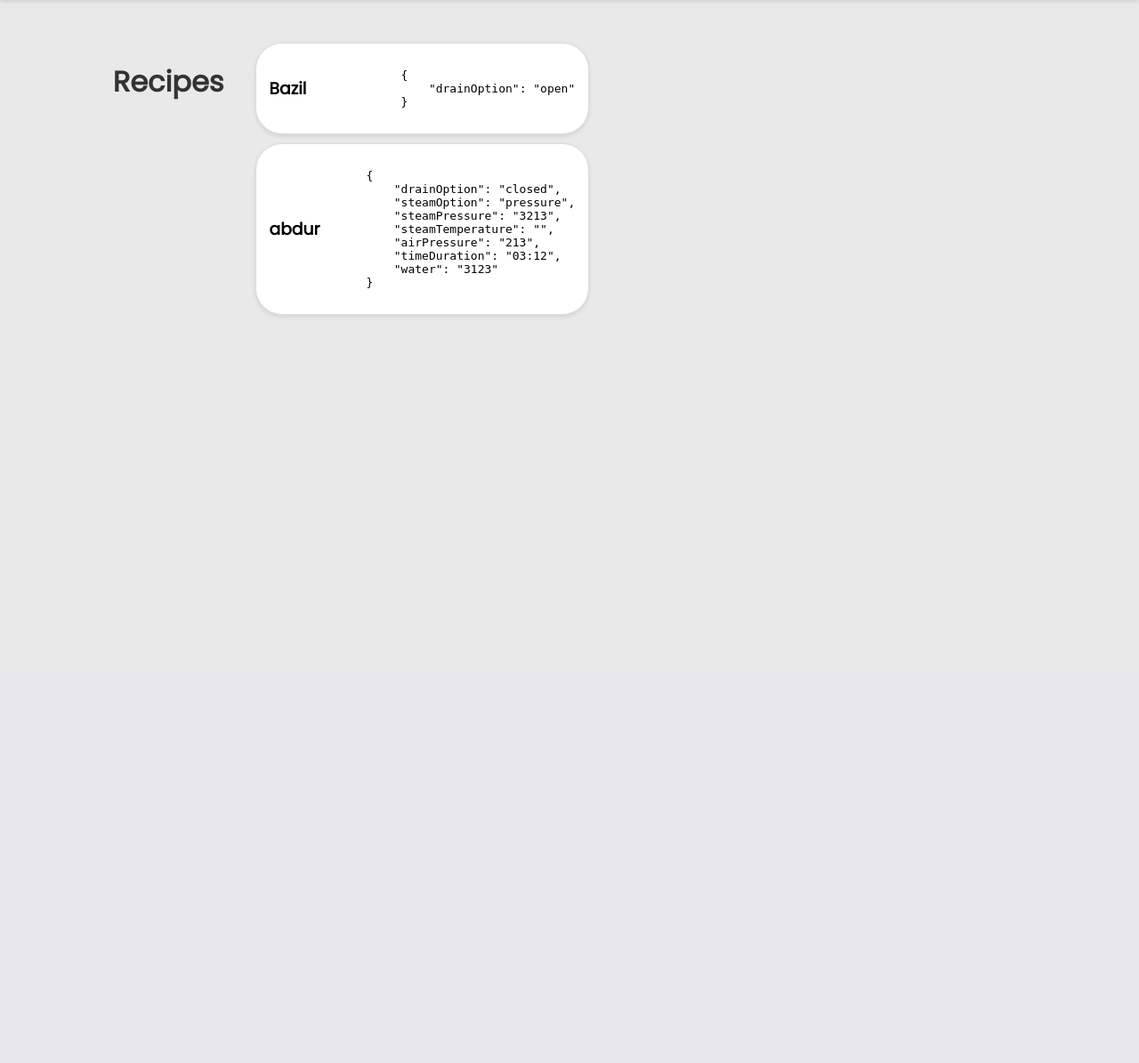
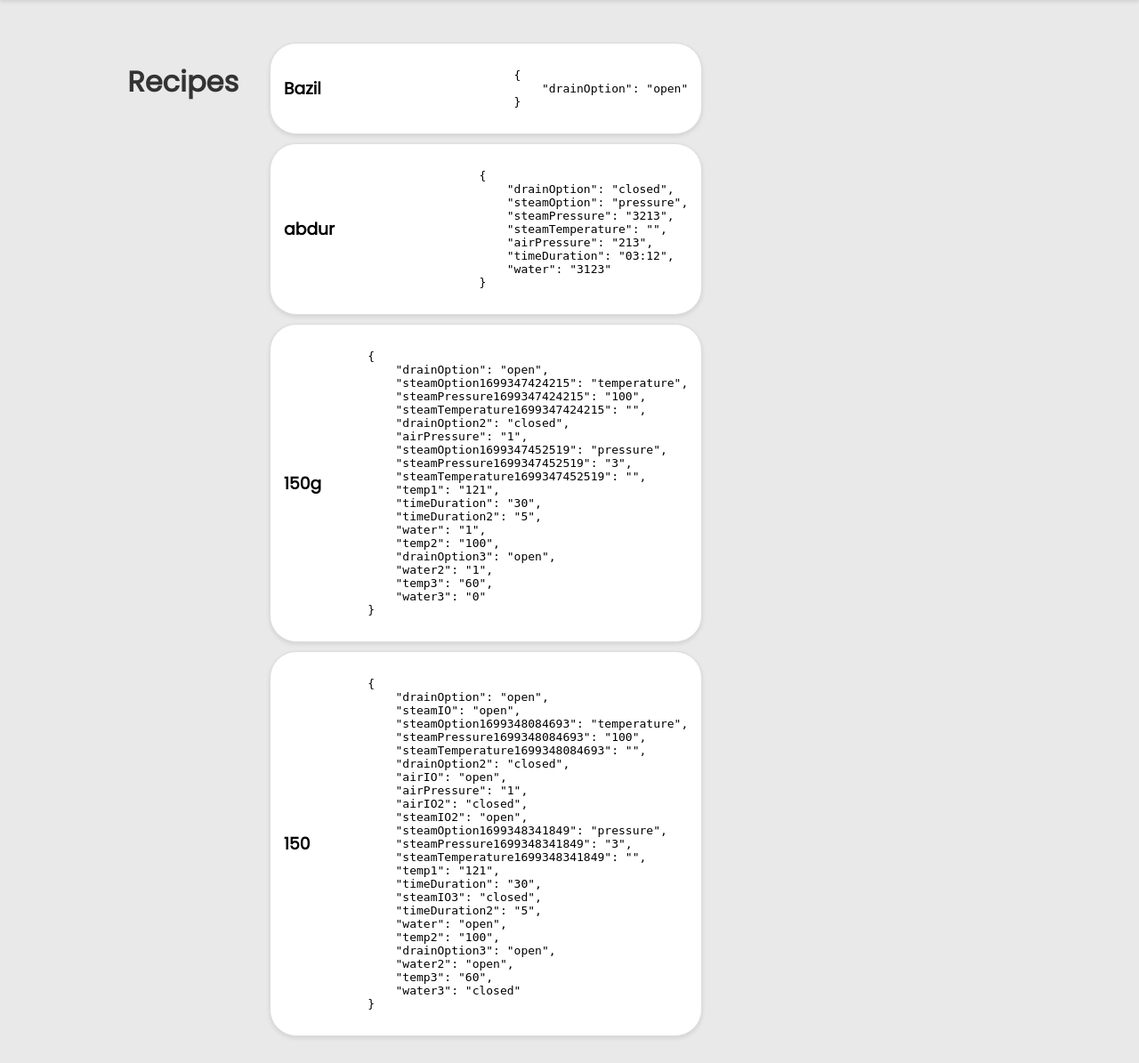
Before and after one commit to bazil852/Autoclave-ESP32, a Flask app: page /recipes in a window 1280 px wide. Shown: the part 87-1282 px from the top of the page at 89% size. Before the commit the page ends 443 px from the top, so only its background shows below. Run offline with Flask 3, Linux system fonts and the light colour scheme.

Commit message:
Fixed Recipe Adding form, Pressure and temperature for steams can be configured.

```diff
--- a/Recipes/recipes.json
+++ b/Recipes/recipes.json
@@ -10,5 +10,50 @@
         "airPressure": "213",
         "timeDuration": "03:12",
         "water": "3123"
+    },
+    "150g": {
+        "drainOption": "open",
+        "steamOption1699347424215": "temperature",
+        "steamPressure1699347424215": "100",
+        "steamTemperature1699347424215": "",
+        "drainOption2": "closed",
+        "airPressure": "1",
+        "steamOption1699347452519": "pressure",
+        "steamPressure1699347452519": "3",
+        "steamTemperature1699347452519": "",
+        "temp1": "121",
+        "timeDuration": "30",
+        "timeDuration2": "5",
+        "water": "1",
+        "temp2": "100",
+        "drainOption3": "open",
+        "water2": "1",
+        "temp3": "60",
+        "water3": "0"
+    },
+    "150": {
+        "drainOption": "open",
+        "steamIO": "open",
+        "steamOption1699348084693": "temperature",
+        "steamPressure1699348084693": "100",
+        "steamTemperature1699348084693": "",
+        "drainOption2": "closed",
+        "airIO": "open",
+        "airPressure": "1",
+        "airIO2": "closed",
+        "steamIO2": "open",
+        "steamOption1699348341849": "pressure",
+        "steamPressure1699348341849": "3",
+        "steamTemperature1699348341849": "",
+        "temp1": "121",
+        "timeDuration": "30",
+        "steamIO3": "closed",
+        "timeDuration2": "5",
+        "water": "open",
+        "temp2": "100",
+        "drainOption3": "open",
+        "water2": "open",
+        "temp3": "60",
+        "water3": "closed"
     }
 }
--- a/Requirements.txt
+++ b/Requirements.txt
@@ -1,4 +1,2 @@
 flask
-socket
-json
 serial
--- a/templates/recipes.html
+++ b/templates/recipes.html
@@ -49,10 +49,13 @@
                     <select id="sequenceDropdown" onchange="addSequence(this.value)">
                         <option value="">Select...</option>
                         <option value="drain">Drain</option>
+                        <option value="steamIO">SteamI/O</option>
                         <option value="steam">Steam</option>
+                        <option value="airIO">AirI/O</option>
                         <option value="air">Air</option>
                         <option value="water">Water</option>
                         <option value="time">Time</option>
+                        <option value="temperature">Temperature</option>
                     </select>
                 </div>
                 <div id="sequenceContainer" class="sequence-scrollable">
@@ -104,9 +107,14 @@
 
         function addSequence(sequenceType) {
             var container = document.getElementById('sequenceContainer');
+            var uniqueId = Date.now(); // You can use other methods to generate unique IDs
 
+            var container = document.getElementById('sequenceContainer');
             var div = document.createElement('div');
             div.className = 'sequence-step';
+
+            var tempInputs = document.querySelectorAll('[name^="temp"]');
+            var nextTempId = "temp" + (tempInputs.length + 1);
 
             if (sequenceType === 'drain') {
                 div.innerHTML = `
@@ -119,31 +127,57 @@
                     </div>
                 `;
                     }
-            if (sequenceType === 'steam') {
+            else if (sequenceType === 'steamIO') {
+                div.innerHTML = `
+                    <div class="sequence-container">
+                        <label for="steamIO">Steam:</label>
+                        <select id="steamIO" name="steamIO">
+                            <option value="open">Open</option>
+                            <option value="closed">Closed</option>
+                        </select>
+                    </div>
+                `;
+                    }
+            else if (sequenceType === 'steam') {
                 div.innerHTML = `
                     <div class="sequence-container">
                         <label>Select Steam Parameter:</label>
                         <div class="radio-option">
-                            <input type="radio" id="optionPressure" name="steamOption" value="pressure" checked>
-                            <label for="optionPressure">Pressure</label>
+                            <input type="radio" id="optionPressure${uniqueId}" name="steamOption${uniqueId}" value="pressure" checked>
+                            <label for="optionPressure${uniqueId}">Pressure</label>
                         </div>
                         <div class="radio-option">
-                            <input type="radio" id="optionTemperature" name="steamOption" value="temperature">
-                            <label for="optionTemperature">Temperature</label>
+                            <input type="radio" id="optionTemperature${uniqueId}" name="steamOption${uniqueId}" value="temperature">
+                            <label for="optionTemperature${uniqueId}">Temperature</label>
                         </div>
                     </div>
-                    <div class="sequence-container" id="steamPressureContainer">
-
-                        <input type="number" id="steamPressure" name="steamPressure" min="0">
+                    <div class="sequence-container" id="steamPressureContainer${uniqueId}">
+                        <input type="number" id="steamPressure${uniqueId}" name="steamPressure${uniqueId}" min="0">
                     </div>
-                    <div class="sequence-container" id="steamTemperatureContainer" style="display: none;">
-
-                        <input type="number" id="steamTemperature" name="steamTemperature" min="0" disabled>
+                    <div class="sequence-container" id="steamTemperatureContainer${uniqueId}" style="display: none;">
+                        <input type="number" id="steamTemperature${uniqueId}" name="steamTemperature${uniqueId}" min="0" disabled>
                     </div>
                 `;
-
-
+                    }
+            else if (sequenceType === 'temperature') {
+                div.innerHTML = `
+                    <div class="sequence-container">
+                        <label for="${nextTempId}">Temperature ${tempInputs.length + 1}:</label>
+                        <input type="number" id="${nextTempId}" name="${nextTempId}" min="0" placeholder="Enter temperature">
+                    </div>
+                `;
             }
+            else if (sequenceType === 'airIO') {
+                div.innerHTML = `
+                    <div class="sequence-container">
+                        <label for="airIO">Air:</label>
+                        <select id="airIO" name="airIO">
+                            <option value="open">Open</option>
+                            <option value="closed">Closed</option>
+                        </select>
+                    </div>
+                `;
+                    }
             else if (sequenceType === 'air') {
                 div.innerHTML = `
                 <div class="sequence-container">
@@ -154,17 +188,20 @@
             }
             else if (sequenceType === 'water') {
                 div.innerHTML = `
-                <div class="sequence-container">
-                    <label for="water">Water :</label>
-                    <input type="number" id="water" name="water" min="0">
-                </div>
+                    <div class="sequence-container">
+                        <label for="water">Water:</label>
+                        <select id="water" name="water">
+                            <option value="open">Open</option>
+                            <option value="closed">Closed</option>
+                        </select>
+                    </div>
                 `;
-            }
+                    }
             else if (sequenceType === 'time') {
                 div.innerHTML = `
                 <div class="sequence-container">
-                    <label for="timeDuration">Time Duration:</label>
-                    <input type="time" id="timeDuration" name="timeDuration">
+                    <label for="timeDuration">Time Duration (minutes):</label>
+                    <input type="number" id="timeDuration" name="timeDuration" min="0" step="any" placeholder="Enter duration in minutes">
                 </div>
                 `;
             }
```
